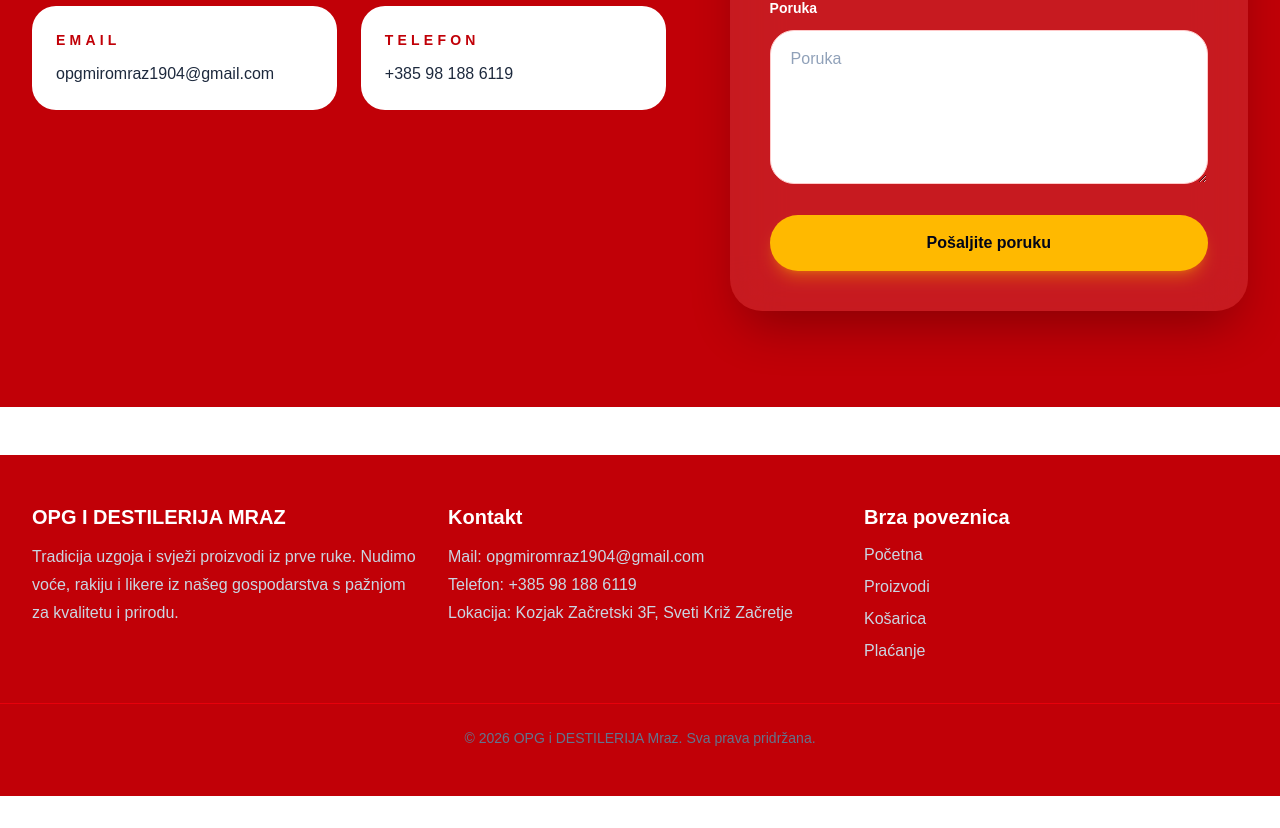
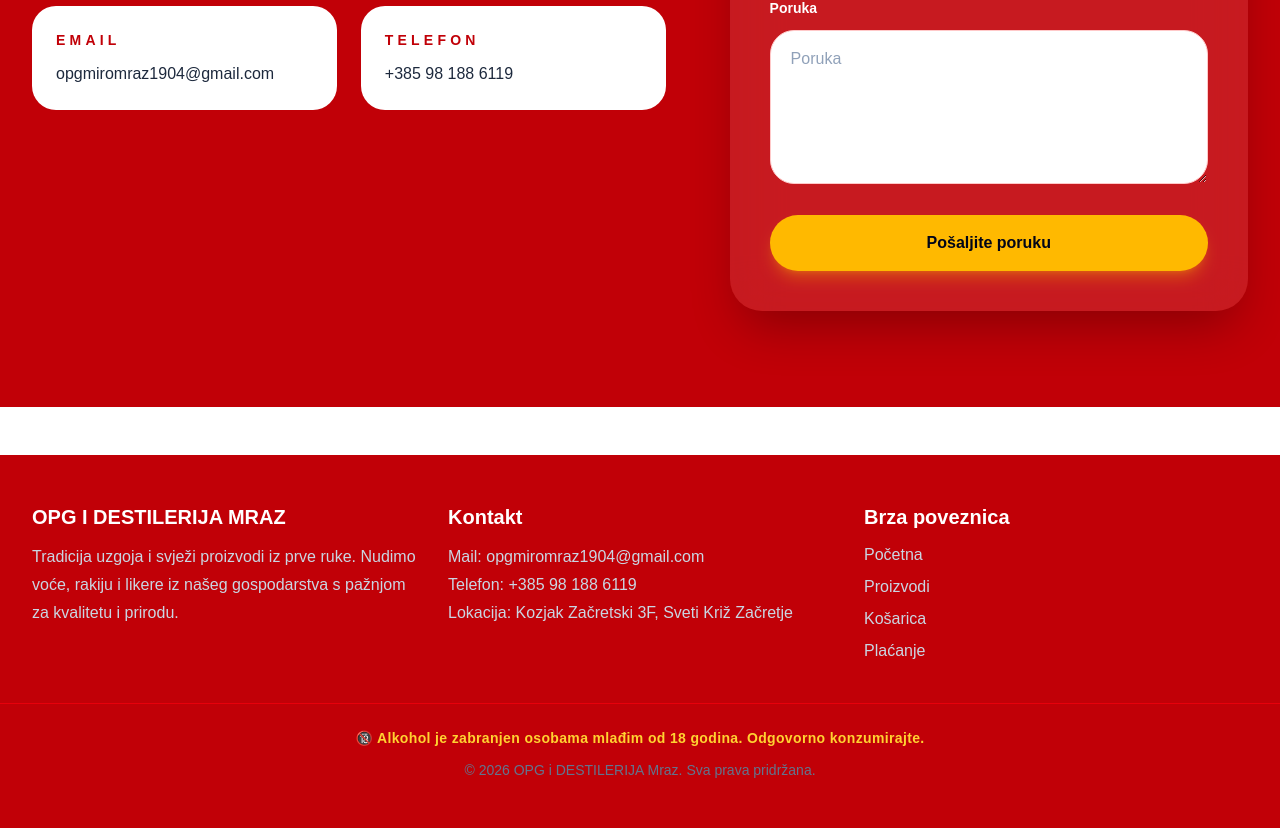
Before and after one commit to cerovecmarko5-cyber/OPG-MRAZ, a Next.js app: page / in a window 1280 px wide. Shown: the part 1826-2654 px from the top of the page. Before the commit the page ends 2622 px from the top, so only its background shows below. Built offline with nearby package versions, Linux system fonts and the light colour scheme.

Commit message:
Dodaj upozorenje o alkoholu - zabrana osobama mladjim od 18

```diff
--- a/components/Footer.tsx
+++ b/components/Footer.tsx
@@ -28,8 +28,13 @@
         </div>
       </div>
       <div className="border-t border-red-600 mt-10 pt-6">
-        <div className="max-w-7xl mx-auto px-4 sm:px-6 lg:px-8 text-center text-slate-500 text-sm">
-          © {new Date().getFullYear()} OPG i DESTILERIJA Mraz. Sva prava pridržana.
+        <div className="max-w-7xl mx-auto px-4 sm:px-6 lg:px-8 flex flex-col items-center gap-3 text-center">
+          <p className="text-amber-300 font-semibold text-sm tracking-wide">
+            🔞 Alkohol je zabranjen osobama mlađim od 18 godina. Odgovorno konzumirajte.
+          </p>
+          <p className="text-slate-500 text-sm">
+            © {new Date().getFullYear()} OPG i DESTILERIJA Mraz. Sva prava pridržana.
+          </p>
         </div>
       </div>
     </footer>
```
